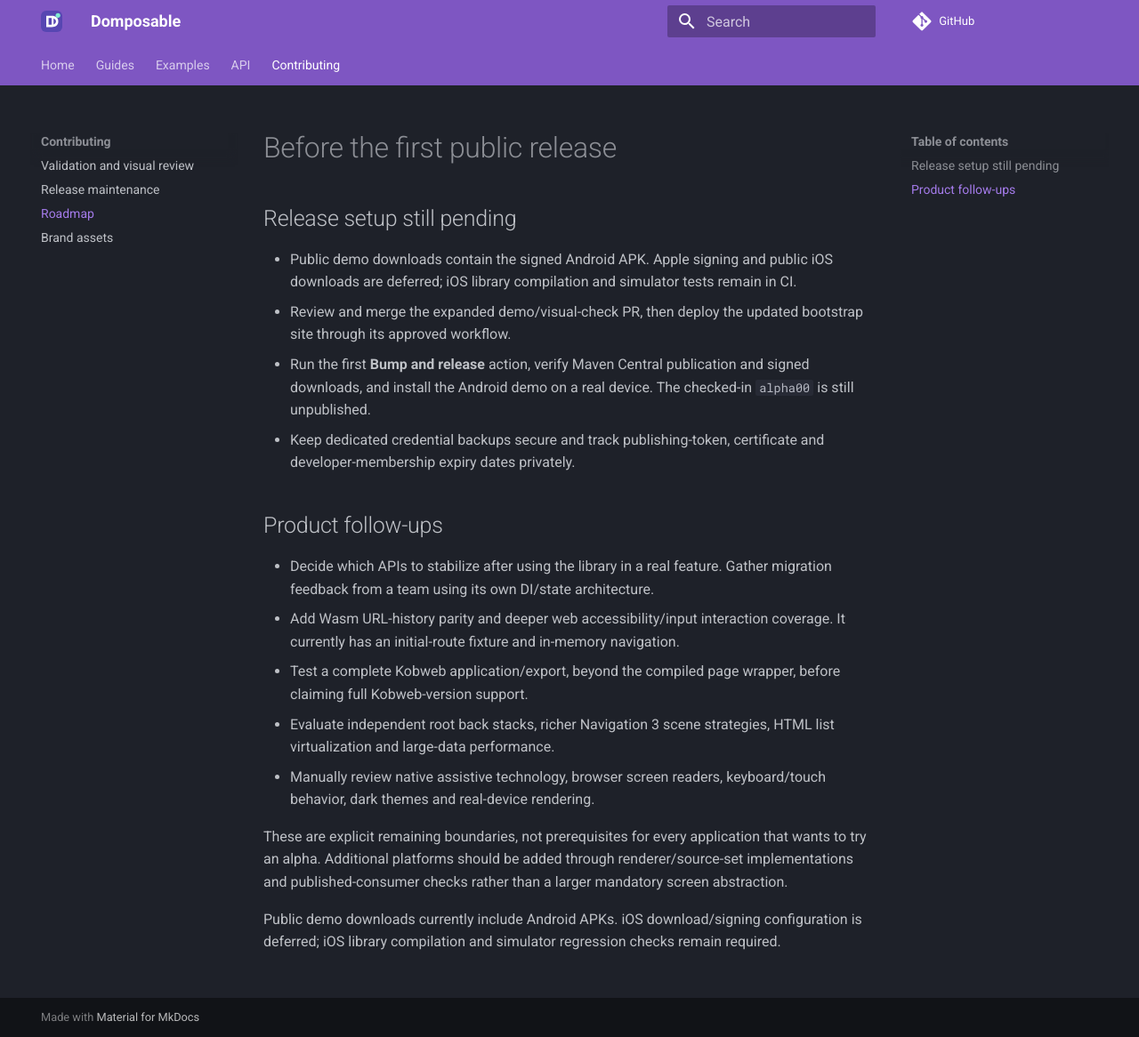
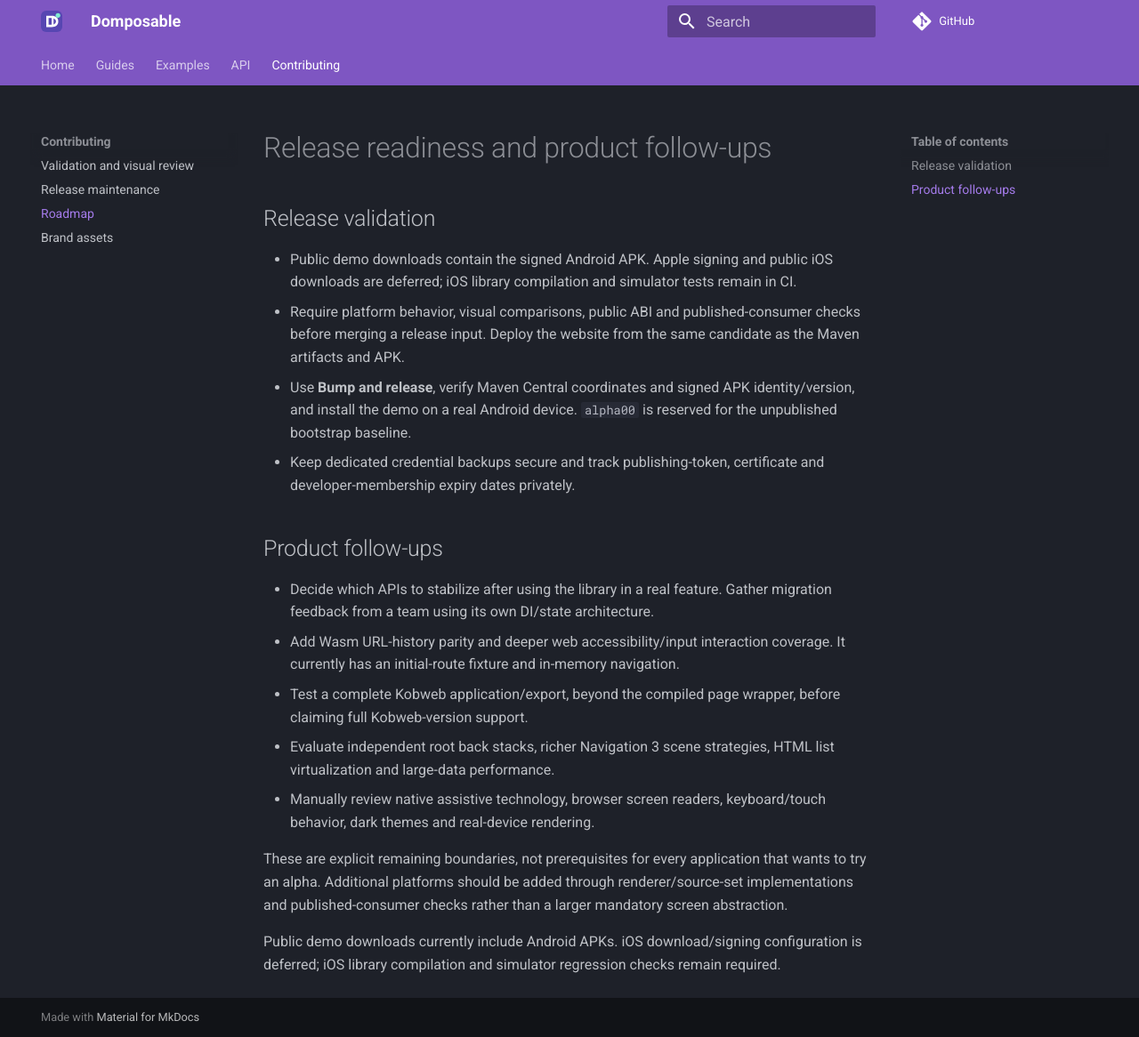
Before and after one commit to samuolis/domposable, an MkDocs documentation site: the page built from docs/roadmap.md, in a window 1280 px wide and 1166 px high. Shown: the whole window at 89% size. Built offline with MkDocs 1.6.1 and Material for MkDocs 9.7.7, drawn with Linux system fonts in a browser that asks for light colours; comment, search, counter and statistics services are not loaded.

```diff
--- a/docs/roadmap.md
+++ b/docs/roadmap.md
@@ -1,10 +1,10 @@
-# Before the first public release
+# Release readiness and product follow-ups
 
-## Release setup still pending
+## Release validation
 
 - Public demo downloads contain the signed Android APK. Apple signing and public iOS downloads are deferred; iOS library compilation and simulator tests remain in CI.
-- Review and merge the expanded demo/visual-check PR, then deploy the updated bootstrap site through its approved workflow.
-- Run the first **Bump and release** action, verify Maven Central publication and signed downloads, and install the Android demo on a real device. The checked-in `alpha00` is still unpublished.
+- Require platform behavior, visual comparisons, public ABI and published-consumer checks before merging a release input. Deploy the website from the same candidate as the Maven artifacts and APK.
+- Use **Bump and release**, verify Maven Central coordinates and signed APK identity/version, and install the demo on a real Android device. `alpha00` is reserved for the unpublished bootstrap baseline.
 - Keep dedicated credential backups secure and track publishing-token, certificate and developer-membership expiry dates privately.
 
 ## Product follow-ups
```
Also changed, not shown: README.md (+1 -1 lines), docs/compatibility.md (+1 -1 lines), docs/index.md (+1 -1 lines).
